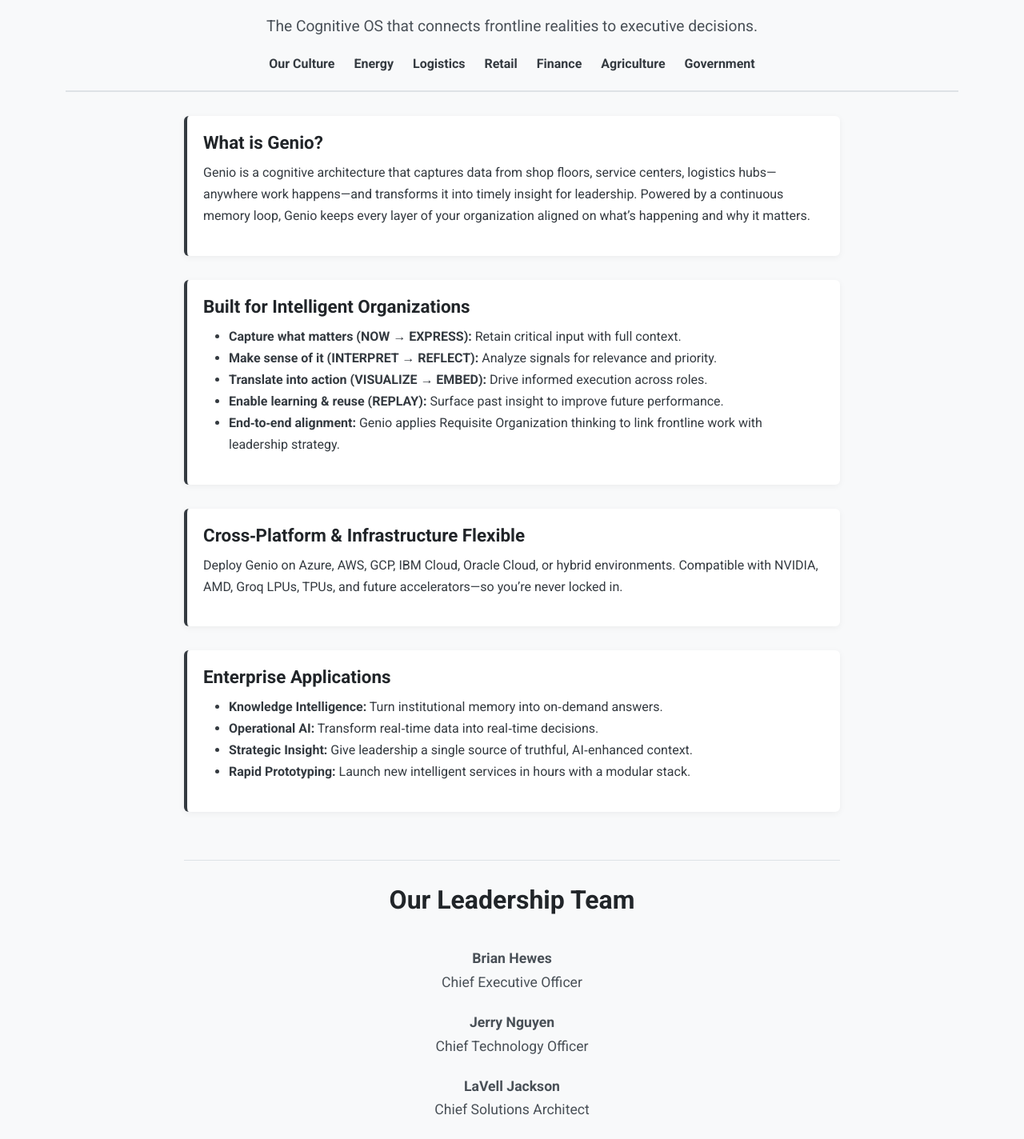
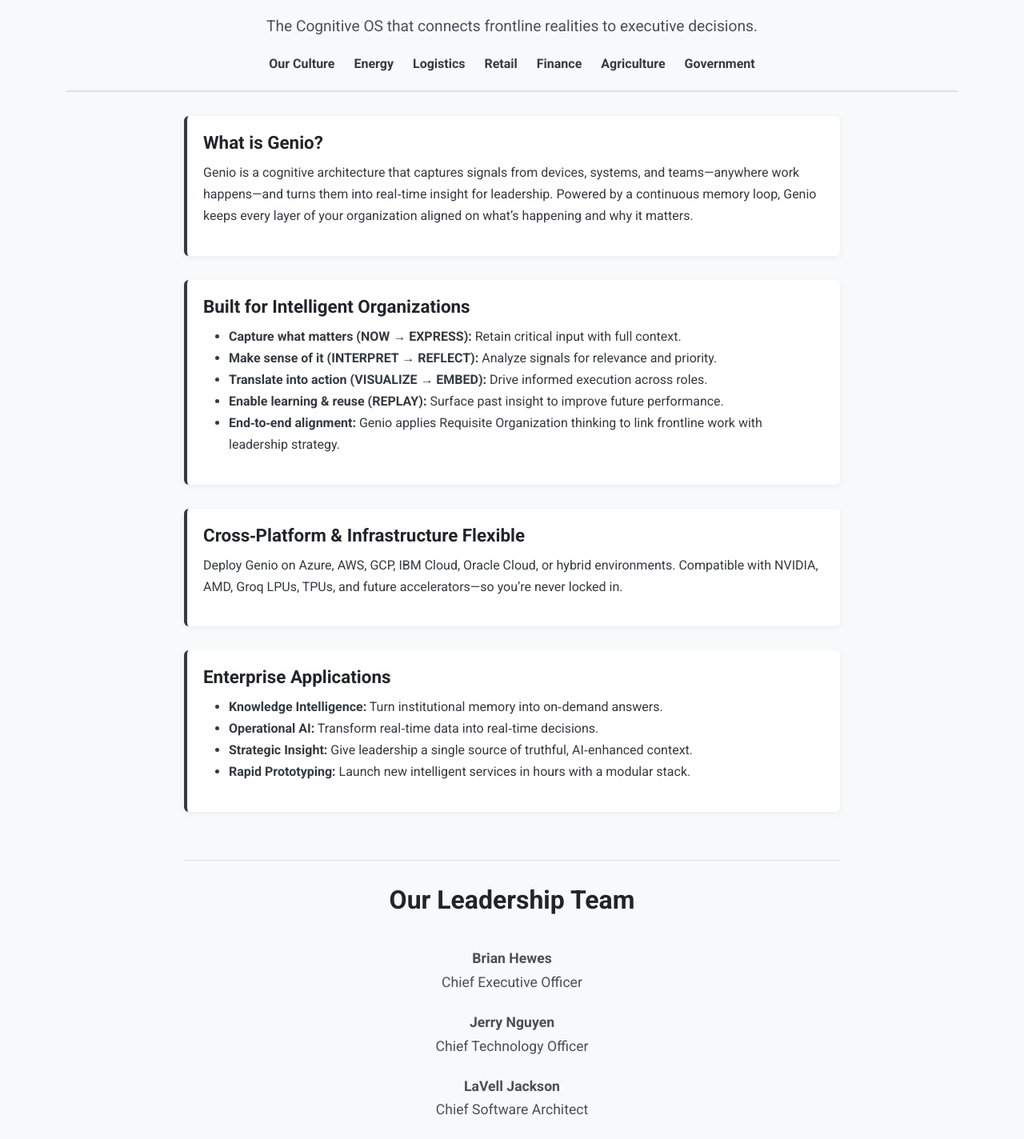
Before and after one commit to genioCE/Website, a plain HTML site: page index.html in a window 1280 px wide. Shown: the part 151-1575 px from the top of the page at 80% size. Drawn offline with nearby package versions, Linux system fonts and the light colour scheme.

Commit message:
Update index.html

```diff
--- a/index.html
+++ b/index.html
@@ -138,7 +138,7 @@
             <div class="highlight-box">
                 <h3>What is Genio?</h3>
                 <p>
-                    Genio is a cognitive architecture that captures data from shop floors, service centers, logistics hubs—anywhere work happens—and transforms it into timely insight for leadership. Powered by a continuous memory loop, Genio keeps every layer of your organization aligned on what’s happening and why it matters.
+                    Genio is a cognitive architecture that captures signals from devices, systems, and teams—anywhere work happens—and turns them into real‑time insight for leadership. Powered by a continuous memory loop, Genio keeps every layer of your organization aligned on what’s happening and why it matters.
                 </p>
             </div>
 
@@ -175,7 +175,7 @@
                 <ul class="list-group">
                     <li class="list-group-item"><strong>Brian Hewes</strong><br />Chief Executive Officer</li>
                     <li class="list-group-item"><strong>Jerry Nguyen</strong><br />Chief Technology Officer</li>
-                    <li class="list-group-item"><strong>LaVell Jackson</strong><br />Chief Solutions Architect</li>
+                    <li class="list-group-item"><strong>LaVell Jackson</strong><br />Chief Software Architect</li>
                     <li class="list-group-item"><strong>Kyle Hix</strong><br />Chief Design Officer</li>
                 </ul>
             </div>
```
